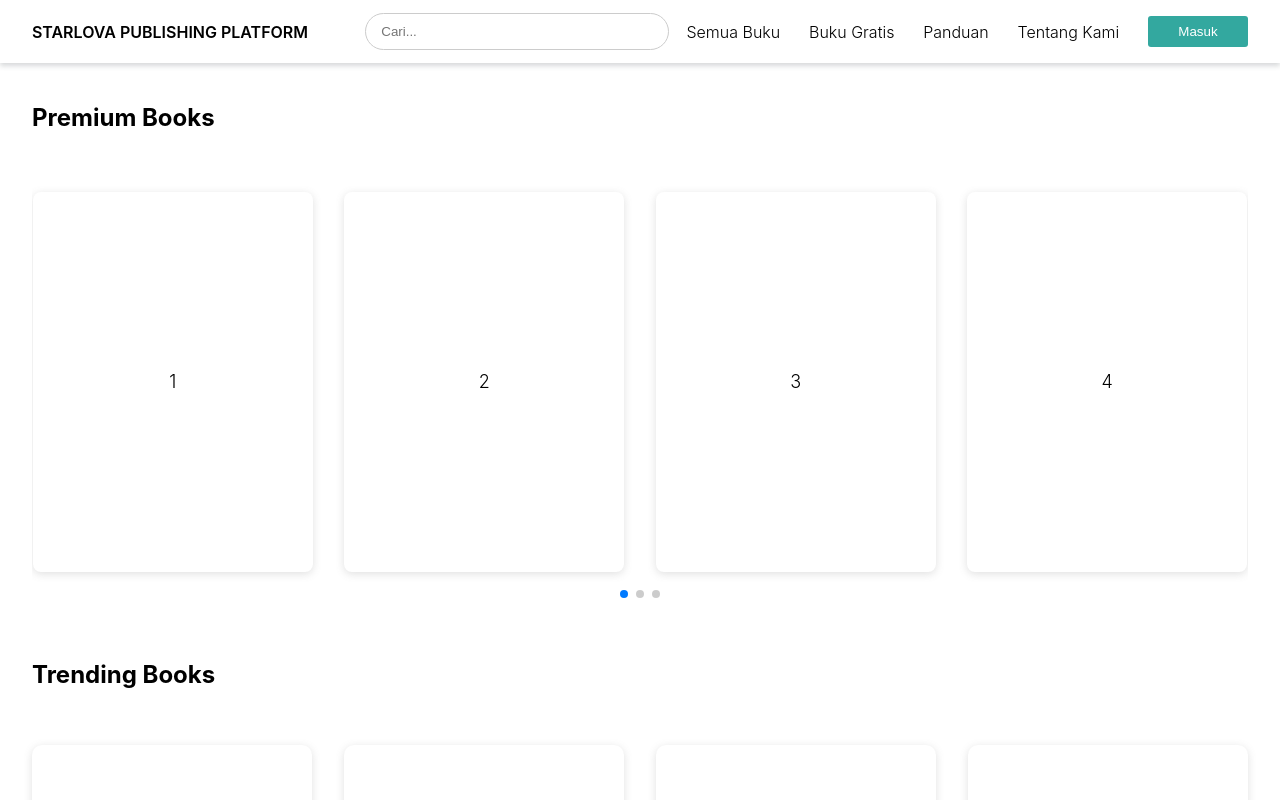
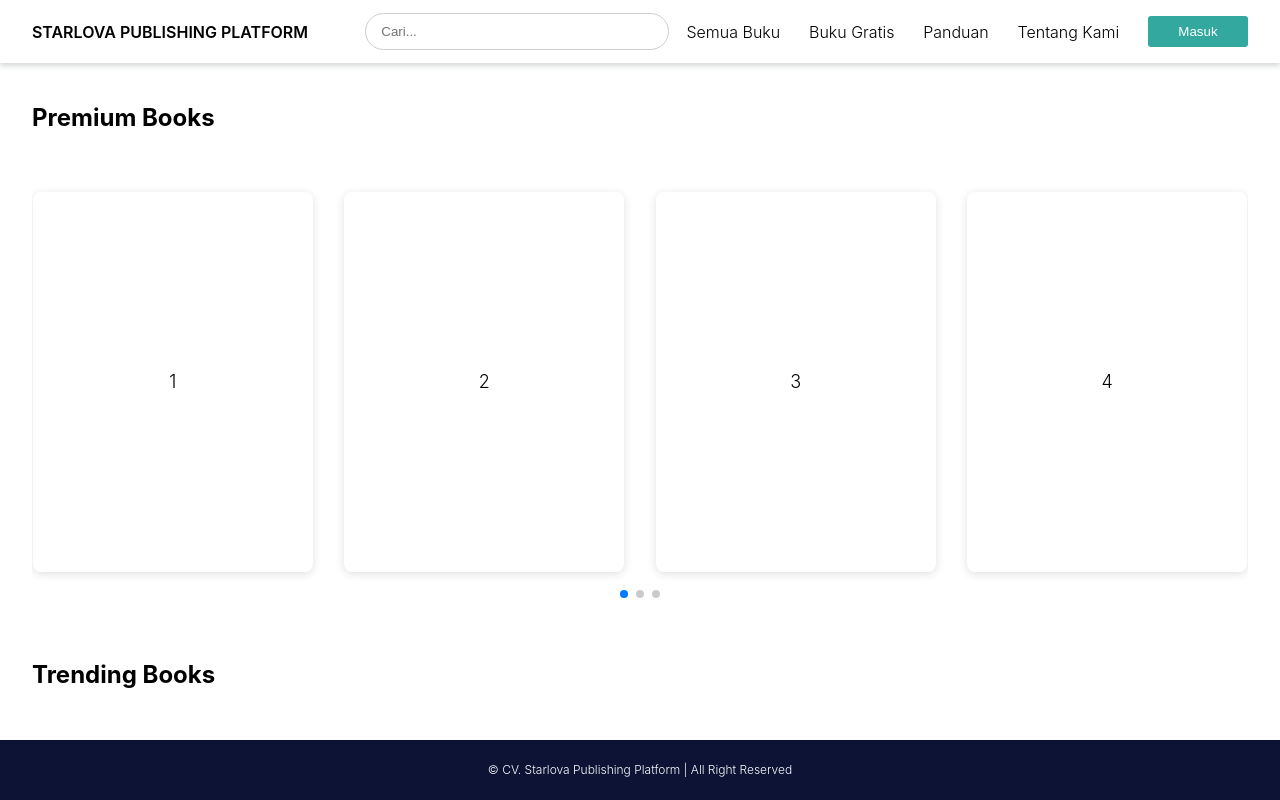
Before and after one commit to snipkode/Book, a Next.js app: page / in a window 1280 px wide. Shown: the top 800 px of the page. Built offline with nearby package versions, Linux system fonts and the light colour scheme.

Commit message:
header stykcy and footer

```diff
--- a/components/Footer/index.js
+++ b/components/Footer/index.js
@@ -2,6 +2,8 @@ import styles from './footer.module.css';
 
 export default function Footer() {
   return (
-    <div className={styles.footer}>&copy; CV. Starlova Publishing Platform | All Right Reserved</div>
+    <footer>
+      <div className={styles.footer}>&copy; CV. Starlova Publishing Platform | All Right Reserved</div>
+    </footer>
   )
 }
--- a/components/Header/header.module.css
+++ b/components/Header/header.module.css
@@ -4,6 +4,9 @@
     justify-content: space-between;
     align-items: center;
     padding: 0.0rem 2rem;
+    position: sticky;
+    position: -webkit-sticky;
+    top: 0;
     font-weight: 300;
     -webkit-box-shadow: 0 3px 5px rgba(57, 63, 72, 0.2);
   -moz-box-shadow: 0 3px 5px rgba(57, 63, 72, 0.2);
--- a/styles/globals.css
+++ b/styles/globals.css
@@ -77,6 +77,19 @@ a {
   align-items: center;
 }
 
+header {
+  position: sticky;
+  top: 0;
+  z-index: 9999;
+  background: white;
+}
+
+footer {
+  position: sticky;
+  bottom: 0;
+  z-index: 9999;
+  background: white;
+}
 .swiper-slide img {
   display: block;
   width: 100%;
```
